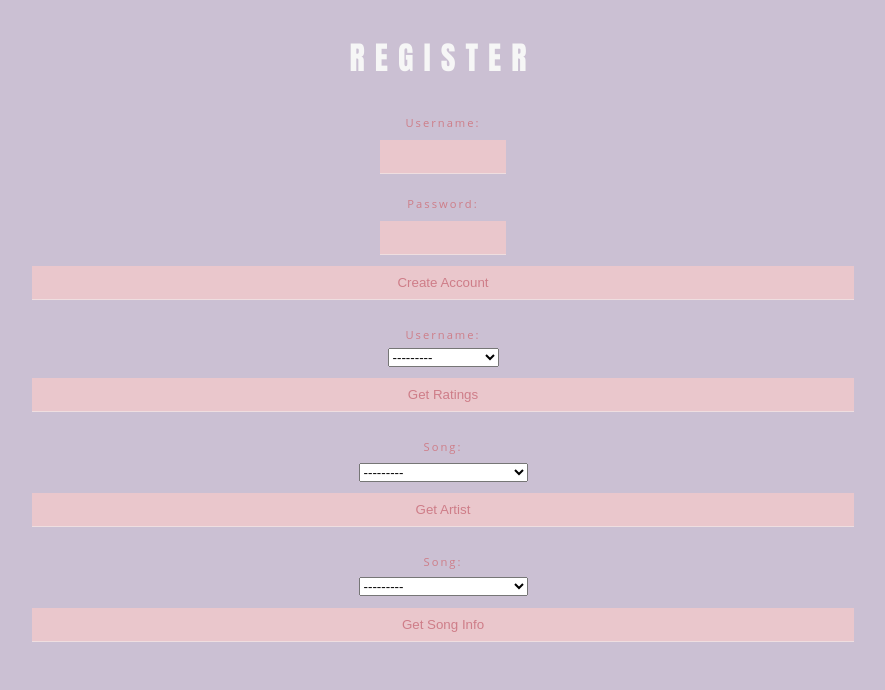
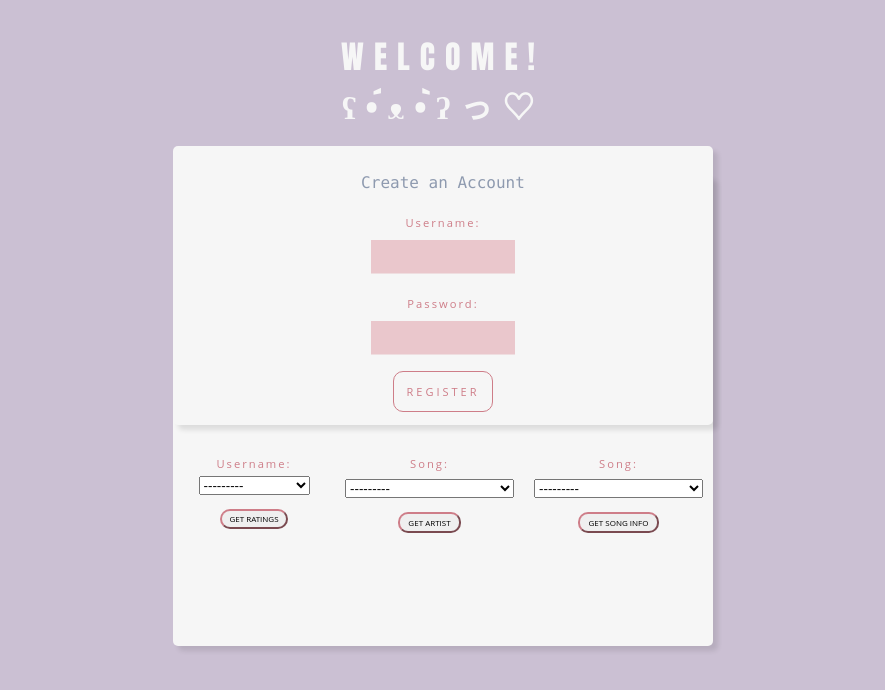
Before and after one commit to kouenYoung/assign2.github.io, a Django app: page /music_app/ in a window 1280 px wide. Shown: the top 690 px of the page, without its empty margins (197-1082 px from the left). Run offline with Django 3.2, Linux system fonts and the light colour scheme; data comes from the database, SQL or seed files in the repository; some libraries are stand-ins or nearby versions.

Commit message:
Add files via upload

```diff
--- a/django-app/music_app/templates/music_app/register.html
+++ b/django-app/music_app/templates/music_app/register.html
@@ -1,71 +1,95 @@
+<!--
+  COMP 333 Software Engineering (Dr. Sebastian Zimmeck) - Assgiment 2
+  Authors: Luke Morrill, Noah Hartzfeld, Henry Yang
+-->
+
 {% load static %}
-<link rel="stylesheet" type = "text/css" href="{% static 'music_app/styles.css' %}">
+<!DOCTYPE HTML>
 <html lang = "en">
+    <head>
+        <meta charset="UTF-8">
+        <meta name="viewport" content="width=device-width, initial-scale=1" />
+        <title> Registration/Log-in </title>
+        <link rel="stylesheet" type = "text/css" href="{% static 'music_app/styles.css' %}">
+        <link rel="icon" href="{% static 'music_app/avatar_small.ico' %}">
+    <script src="https://cdnjs.cloudflare.com/ajax/libs/prefixfree/1.0.7/prefixfree.min.js"></script>
+    </head>
+
     <body>
-        <div class="register_box">
-            <h1 id="reg_title"> REGISTER</h1>
+    <div class="container">
+    <h1>Welcome!<br>ʕ•́ᴥ•̀ʔっ♡</h1>
+
+    <div class="box">
+
+        <div class="box-child1">
+            <h2 class="title">Create an Account</h2>
             <div id="register_user">
-                <form method = "POST"> {% csrf_token %}
+                <form method = "POST" id="form_reg">
+                    {% csrf_token %}
                     {{ form.as_p }}
-                    <input type ="submit" value = "Create Account" class="register_button" name="register"/>
+                    <button type="submit" name="register" class="button submit" form="form_reg">Register</button>
+                </form>
+            </div>
+        </div>
 
+        <div class="box-child2">
+            <div class="box-row">
+
+            <div class="box-cell box1">
+                <form method = "POST" id="form_songs">
+                    {% csrf_token %}
+                    {{ form2.as_p }}
+                    <button class="small-button" name="get_songs" class="button submit" form="form_songs">Get Ratings</button>
                 </form>
-
-                <form method = "POST"> {% csrf_token %}
-                    {{ form2.as_p }}
-                    <input type ="submit" value = "Get Ratings" name="get_songs"/>
-
-                </form>
-                <div class = "songs">
+                <div class="sql-query">
                     {% for ratings in ratings_list %}
-                    <div class = "songs">
-                        <h2> {{ ratings.song }}</h2>
-                        <h2> {{ ratings.rating }}</h2>
-
-                    </div>
-
+                    <p>
+                        {{ ratings.song }}
+                        ({{ ratings.rating }})
+                    </p>
                     {% endfor %}
                 </div>
             </div>
 
-
-            <div id="song_artist">
-                <form method = "POST">  {% csrf_token %}
+            <div class="box-cell box2" id="song_artist">
+                <form method = "POST" id="form_song_artist">
+                    {% csrf_token %}
                     {{ artist_form.as_p }}
-                    <input type="submit" value = "Get Artist" name="song_to_artist"/>
-
+                    <button class="small-button" name="song_to_artist" class="button submit" form="form_song_artist">Get Artist</button>
                 </form>
-                <div class = 'songs_artists'>
+                <div class="sql-query">
                     {% for artist in artists %}
-                    <div>
-                        <h2> {{ artist.song }}</h2>
-                        <h2> {{ artist.artist }}</h2>
-                    </div>
+                    <p>
+                        {{ artist.song }}
+                        <br>by<br>
+                        {{ artist.artist }}
+                    </p>
                     {% endfor %}
-
                 </div>
             </div>
 
-            <div id="songinfo">
-                <form method = "POST">  {% csrf_token %}
+            <div class="box-cell box3" id="songinfo">
+                <form method = "POST" id="form_song_info">
+                    {% csrf_token %}
                     {{ song_form.as_p }}
-                    <input type="submit" value = "Get Song Info" name="song_info"/>
-
+                    <button class="small-button" name="song_info" class="button submit" form="form_song_info">Get Song Info</button>
                 </form>
-                <div class>
+                <div class="sql-query">
                     {% for song in song_info %}
-                    <div>
-                        <h2> {{ song.song }}</h2>
-                        <h2> {{ song.album }}</h2>
-                        <h2> {{ song.year }}</h2>
-                        <h2> {{ song.genre }}</h2>
-                    </div>
+                    <p>
+                        {{ song.song }},<br>
+                        {{ song.album }},<br>
+                        {{ song.year }},<br>
+                        {{ song.genre }},<br>
+                    </p>
                     {% endfor %}
-
                 </div>
             </div>
 
+          </div>
         </div>
 
-</body>
+      </div>
+      </div>
+      </body>
 </html>
```
